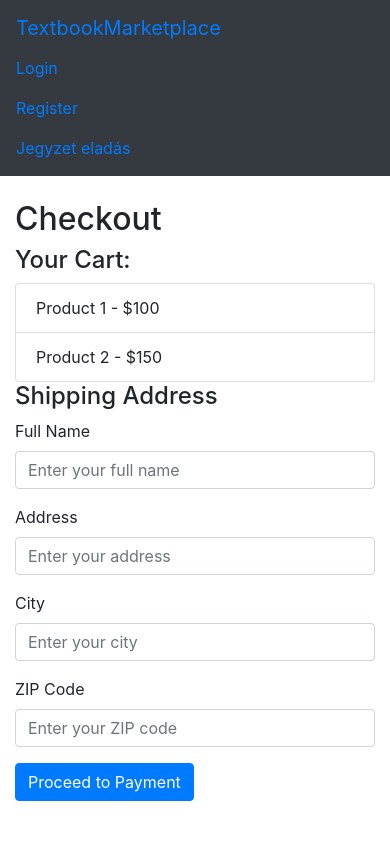
After one commit to Daniel-Ax/HaladoSzt, a Django app: page /checkout/ in a window 390 px wide, after a click that opens the changed part. The commit adds this page. Run offline with Django 4.2, Linux system fonts and the light colour scheme; tables that the repository leaves empty hold one stand-in row (values such as "Sample post"); some libraries are stand-ins or nearby versions.

Commit message:
added stuff

```diff
--- /dev/null
+++ b/TextbookMarketplace/TextbookMarketplaceApp/templates/checkout.html
@@ -0,0 +1,76 @@
+<!DOCTYPE html>
+<html lang="en">
+<head>
+    <meta charset="UTF-8">
+    <meta name="viewport" content="width=device-width, initial-scale=1.0">
+    <title>Checkout</title>
+    <link rel="stylesheet" href="https://maxcdn.bootstrapcdn.com/bootstrap/4.0.0/css/bootstrap.min.css">
+</head>
+<body>
+
+<nav class="navbar navbar-expand-lg navbar-blue bg-dark">
+    <a class="navbar-brand" href="{% url 'index' %}">TextbookMarketplace</a>
+    <button class="navbar-toggler" type="button" data-toggle="collapse" data-target="#navbarNav" aria-controls="navbarNav" aria-expanded="false" aria-label="Toggle navigation">
+        <span class="navbar-toggler-icon"></span>
+    </button>
+    <div class="collapse navbar-collapse" id="navbarNav">
+        <ul class="navbar-nav ml-auto">
+            <li class="nav-item">
+                <a class="nav-link" href="{% url 'login' %}">Login</a>
+            </li>
+            <li class="nav-item">
+                <a class="nav-link" href="{% url 'reg' %}">Register</a>
+            </li>
+            <li class="nav-item">
+                <a class="nav-link" href="{% url 'sell_notes' %}">Jegyzet eladás</a> <!-- Új menüpont -->
+            </li>
+        </ul>
+    </div>
+</nav>
+
+<div class="container mt-4">
+    <h2>Checkout</h2>
+
+    <div class="row">
+        <div class="col-md-8">
+            <!-- Display Cart Items -->
+            <h4>Your Cart:</h4>
+            <ul class="list-group">
+                <li class="list-group-item">Product 1 - $100</li>
+                <li class="list-group-item">Product 2 - $150</li>
+                <!-- Add more items as needed -->
+            </ul>
+        </div>
+
+        <div class="col-md-4">
+            <!-- Shipping Address Form -->
+            <h4>Shipping Address</h4>
+            <form>
+                <div class="form-group">
+                    <label for="name">Full Name</label>
+                    <input type="text" class="form-control" id="name" placeholder="Enter your full name">
+                </div>
+                <div class="form-group">
+                    <label for="address">Address</label>
+                    <input type="text" class="form-control" id="address" placeholder="Enter your address">
+                </div>
+                <div class="form-group">
+                    <label for="city">City</label>
+                    <input type="text" class="form-control" id="city" placeholder="Enter your city">
+                </div>
+                <div class="form-group">
+                    <label for="zip">ZIP Code</label>
+                    <input type="text" class="form-control" id="zip" placeholder="Enter your ZIP code">
+                </div>
+                <button type="submit" class="btn btn-primary">Proceed to Payment</button>
+            </form>
+        </div>
+    </div>
+</div>
+
+<script src="https://code.jquery.com/jquery-3.2.1.slim.min.js"></script>
+<script src="https://cdnjs.cloudflare.com/ajax/libs/popper.js/1.12.9/umd/popper.min.js"></script>
+<script src="https://maxcdn.bootstrapcdn.com/bootstrap/4.0.0/js/bootstrap.min.js"></script>
+
+</body>
+</html>
--- a/TextbookMarketplace/TextbookMarketplaceApp/urls.py
+++ b/TextbookMarketplace/TextbookMarketplaceApp/urls.py
@@ -1,8 +1,12 @@
 # WebshopApp/urls.py
 
 from django.urls import path
-from .views import index
+from .views import index, checkout, sell_notes, login, reg
 
 urlpatterns = [
     path('', index, name='index'),
+    path('checkout/', checkout, name='checkout'),  # Új URL a fizető oldalhoz
+    path('sell_notes/', sell_notes, name='sell_notes'), #Új jegyzet hozzáadása
+    path('login', login, name='login'), #login view path
+    path('reg/', reg, name='reg') #reg view path
 ]
--- a/TextbookMarketplace/TextbookMarketplaceApp/views.py
+++ b/TextbookMarketplace/TextbookMarketplaceApp/views.py
@@ -1,6 +1,30 @@
 # WebshopApp/views.py
 
-from django.shortcuts import render
+from django.shortcuts import render, redirect
+from django.contrib.auth.forms import UserCreationForm
 
 def index(request):
     return render(request, 'index.html')
+
+def checkout(request):
+    return render(request, 'checkout.html')
+
+def sell_notes(request):
+    return render(request, 'sell_notes.html')
+
+def login(request):
+    return render(request, 'login.html')
+
+def reg(request):
+    return render(request, 'reg.html')
+
+def registration_view(request):
+    if request.method == 'POST':
+        form = UserCreationForm(request.POST)
+        if form.is_valid():
+            form.save()
+            # Felhasználó sikeresen regisztrálva, átirányítás az új nézetbe vagy oldalra.
+            return redirect('login')  # Cseréld le az 'index' azonosítót az általad kívántra.
+    else:
+        form = UserCreationForm()
+    return render(request, 'registration.html', {'form': form})
```
Also changed, not shown: TextbookMarketplace/TextbookMarketplaceApp/templates/index.html (+11 -5 lines), TextbookMarketplace/TextbookMarketplaceApp/templates/reg.html (added, +37 -0 lines), TextbookMarketplace/TextbookMarketplaceApp/templates/registration_form.html (deleted, +0 -24 lines), TextbookMarketplace/TextbookMarketplaceApp/templates/sell_notes.html (added, +65 -0 lines).
